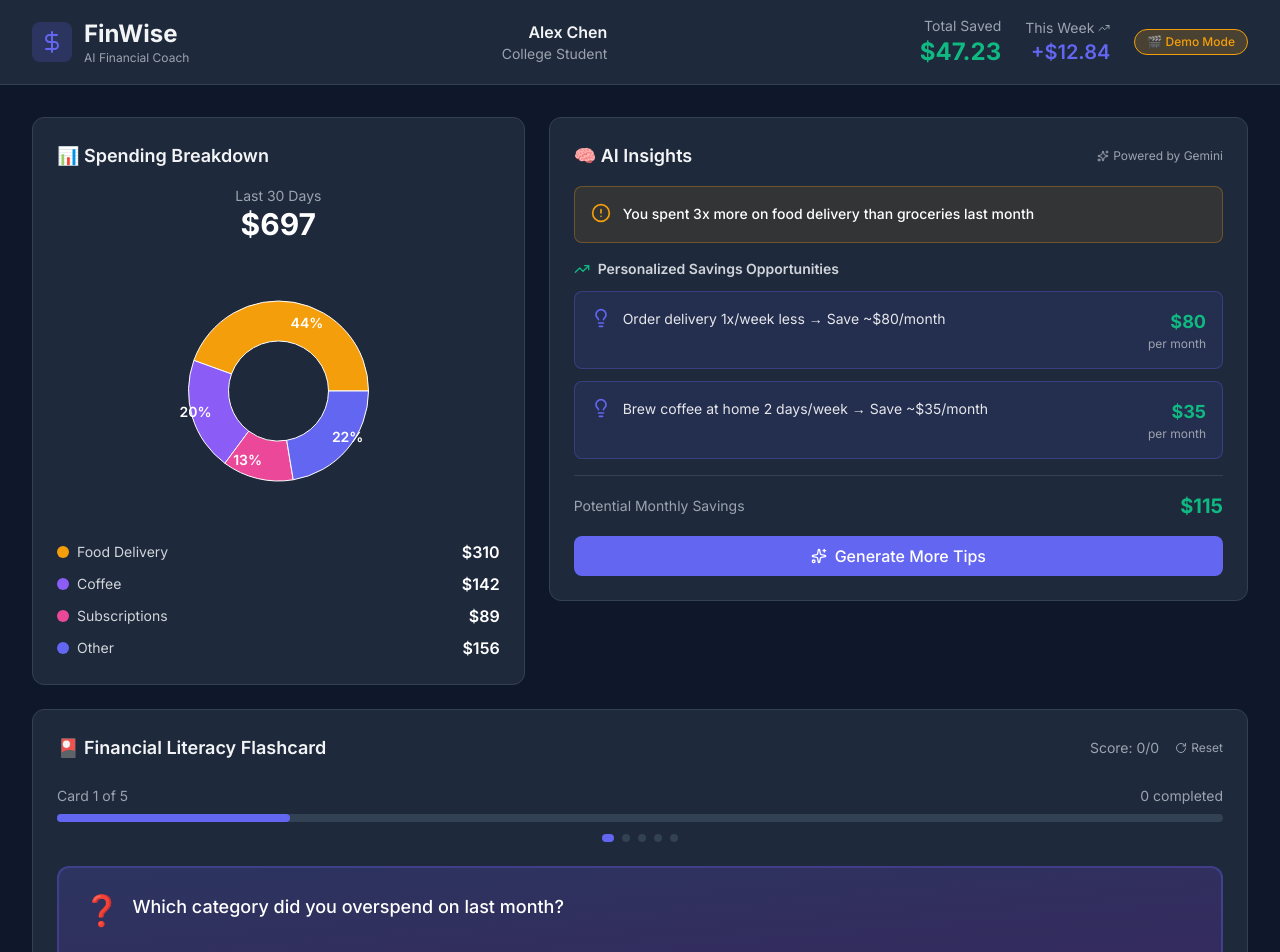
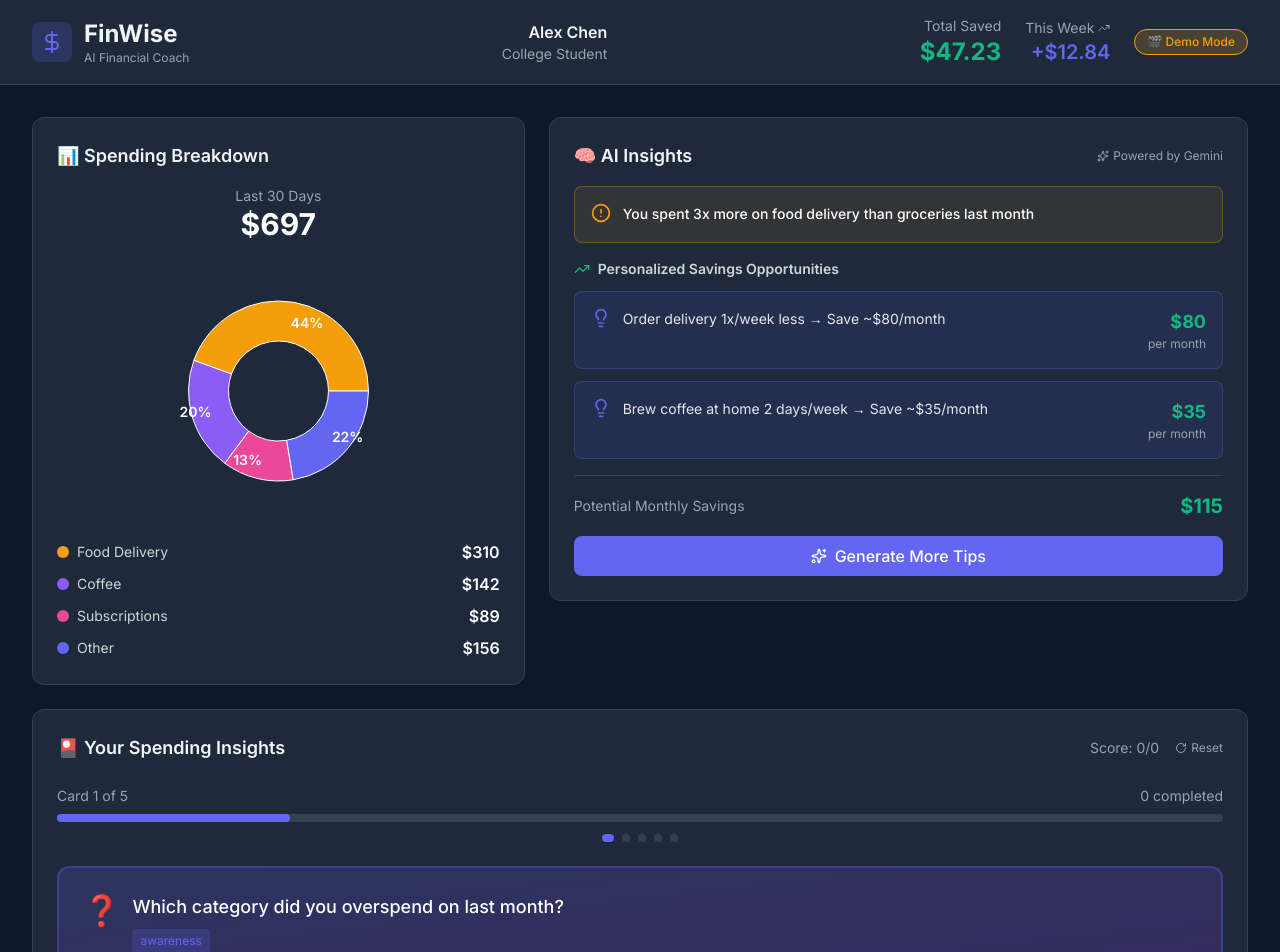
Before and after one commit to pshimanshu/SpareSense, a React (Vite) app in the folder frontend/: page / in a window 1280 px wide. Shown: the top 952 px of the page. Built offline with nearby package versions, Linux system fonts and the light colour scheme.

Commit message:
final touches

```diff
--- /dev/null
+++ b/frontend/src/components/ErrorMessage.jsx
@@ -0,0 +1,18 @@
+import { AlertCircle, RefreshCw } from 'lucide-react';
+
+export default function ErrorMessage({ message, onRetry }) {
+  return (
+    <div className="flex flex-col items-center justify-center p-8">
+      <div className="bg-red-500/10 border border-red-500/30 rounded-full p-4 mb-4">
+        <AlertCircle className="w-8 h-8 text-red-400" />
+      </div>
+      <p className="text-gray-300 text-center mb-4">{message}</p>
+      {onRetry && (
+        <button onClick={onRetry} className="btn-primary flex items-center gap-2">
+          <RefreshCw className="w-4 h-4" />
+          Try Again
+        </button>
+      )}
+    </div>
+  );
+}
--- a/frontend/src/components/Flashcard.jsx
+++ b/frontend/src/components/Flashcard.jsx
@@ -1,13 +1,45 @@
-import { useState } from 'react';
+import { useState, useEffect } from 'react';
 import { RotateCw, Star, ChevronLeft, ChevronRight, CheckCircle, XCircle } from 'lucide-react';
-import { mockFlashcards } from '../data/mockData';
 
-export default function Flashcard() {
+export default function Flashcard({ flashcardsData }) {
   const [currentCardIndex, setCurrentCardIndex] = useState(0);
   const [isFlipped, setIsFlipped] = useState(false);
-  const [cards, setCards] = useState(mockFlashcards);
+  const [cards, setCards] = useState([]);
   const [rating, setRating] = useState(null);
   const [selectedAnswer, setSelectedAnswer] = useState(null);
+
+  // Process flashcards data when it changes
+  useEffect(() => {
+    if (flashcardsData?.flashcards) {
+      let processedCards = flashcardsData.flashcards.map(card => ({
+        ...card,
+        answered: false,
+        userAnswer: null,
+        correctAnswer: card.options.findIndex(opt => opt === card.answer)
+      }));
+
+      // If more than 5 cards, sort by confidence and take top 5
+      if (processedCards.length > 5) {
+        processedCards = processedCards
+          .sort((a, b) => (b.confidence_score || 0) - (a.confidence_score || 0))
+          .slice(0, 5);
+      }
+
+      setCards(processedCards);
+      setCurrentCardIndex(0);
+      setIsFlipped(false);
+      setRating(null);
+      setSelectedAnswer(null);
+    }
+  }, [flashcardsData]);
+
+  if (!cards.length) {
+    return (
+      <div className="card">
+        <p className="text-center text-gray-400">No flashcards available</p>
+      </div>
+    );
+  }
 
   const currentCard = cards[currentCardIndex];
   const progress = ((currentCardIndex + 1) / cards.length) * 100;
@@ -32,7 +64,7 @@ export default function Flashcard() {
       setCurrentCardIndex(currentCardIndex + 1);
       setIsFlipped(false);
       setRating(null);
-      setSelectedAnswer(cards[currentCardIndex + 1].userAnswer);
+      setSelectedAnswer(cards[currentCardIndex + 1].userAnswer || null);
     }
   };
 
@@ -41,7 +73,7 @@ export default function Flashcard() {
       setCurrentCardIndex(currentCardIndex - 1);
       setIsFlipped(false);
       setRating(null);
-      setSelectedAnswer(cards[currentCardIndex - 1].userAnswer);
+      setSelectedAnswer(cards[currentCardIndex - 1].userAnswer || null);
     }
   };
 
@@ -54,7 +86,7 @@ export default function Flashcard() {
     setIsFlipped(false);
     setRating(null);
     setSelectedAnswer(null);
-    setCards(mockFlashcards.map(card => ({ ...card, answered: false, userAnswer: null })));
+    setCards(cards.map(card => ({ ...card, answered: false, userAnswer: null })));
   };
 
   const answeredCount = cards.filter(card => card.answered).length;
@@ -65,7 +97,7 @@ export default function Flashcard() {
   return (
     <div className="card">
       <div className="flex items-center justify-between mb-6">
-        <h2 className="text-lg font-semibold">🎴 Financial Literacy Flashcard</h2>
+        <h2 className="text-lg font-semibold">🎴 Your Spending Insights</h2>
         <div className="flex items-center gap-4">
           <span className="text-sm text-gray-400">
             Score: {correctCount}/{answeredCount}
@@ -100,7 +132,7 @@ export default function Flashcard() {
         <div className="flex items-center justify-center gap-2 mt-3">
           {cards.map((card, index) => (
             <div
-              key={index}
+              key={card.id || index}
               className={`w-2 h-2 rounded-full transition-all ${
                 index === currentCardIndex
                   ? 'bg-primary w-3'
@@ -122,10 +154,21 @@ export default function Flashcard() {
           <div className="space-y-4">
             <div className="bg-gradient-to-br from-primary/20 to-purple-600/20 border-2 border-primary/30 rounded-xl p-6">
               <div className="flex items-start gap-3 mb-4">
-                <div className="text-3xl">❓</div>
-                <p className="text-lg font-medium text-white leading-relaxed flex-1">
-                  {currentCard.question}
-                </p>
+                <div className="text-3xl">
+                  {currentCard.type === 'true_false' ? '🤔' :
+                   currentCard.type === 'guess_the_number' ? '💰' :
+                   currentCard.type === 'reflection' ? '💭' : '❓'}
+                </div>
+                <div className="flex-1">
+                  <p className="text-lg font-medium text-white leading-relaxed">
+                    {currentCard.question}
+                  </p>
+                  {currentCard.skill && (
+                    <span className="inline-block mt-2 text-xs bg-primary/20 text-primary px-2 py-1 rounded">
+                      {currentCard.skill.replace('_', ' ')}
+                    </span>
+                  )}
+                </div>
               </div>
             </div>
 
@@ -160,23 +203,26 @@ export default function Flashcard() {
         ) : (
           // Answer Side
           <div className={`p-6 rounded-xl border-2 ${
-            isCorrect
+            isCorrect || currentCard.type === 'reflection'
               ? 'bg-gradient-to-br from-success/20 to-emerald-600/20 border-success/30'
               : 'bg-gradient-to-br from-red-500/20 to-red-600/20 border-red-500/30'
           }`}>
             <div className="flex items-start gap-3 mb-4">
               <div className="text-3xl">
-                {isCorrect ? '✅' : '❌'}
+                {currentCard.type === 'reflection' ? '💡' : isCorrect ? '✅' : '❌'}
               </div>
               <div className="flex-1">
                 <h3 className={`text-xl font-bold mb-2 ${
-                  isCorrect ? 'text-success' : 'text-red-400'
+                  isCorrect || currentCard.type === 'reflection' ? 'text-success' : 'text-red-400'
                 }`}>
-                  {isCorrect ? 'Correct!' : 'Not quite!'}
+                  {currentCard.type === 'reflection' ? 'Great choice!' :
+                   isCorrect ? 'Correct!' : 'Not quite!'}
                 </h3>
-                <p className="text-white mb-3">
-                  The correct answer is: <span className="font-bold">{currentCard.options[currentCard.correctAnswer]}</span>
-                </p>
+                {currentCard.type !== 'reflection' && (
+                  <p className="text-white mb-3">
+                    The correct answer is: <span className="font-bold">{currentCard.options[currentCard.correctAnswer]}</span>
+                  </p>
+                )}
                 <p className="text-gray-300 leading-relaxed">
                   {currentCard.explanation}
                 </p>
--- /dev/null
+++ b/frontend/src/components/LoadingSpinner.jsx
@@ -0,0 +1,11 @@
+export default function LoadingSpinner({ message = "Loading..." }) {
+  return (
+    <div className="flex flex-col items-center justify-center p-8">
+      <div className="relative w-16 h-16 mb-4">
+        <div className="absolute inset-0 border-4 border-primary/20 rounded-full"></div>
+        <div className="absolute inset-0 border-4 border-primary border-t-transparent rounded-full animate-spin"></div>
+      </div>
+      <p className="text-gray-400 text-sm">{message}</p>
+    </div>
+  );
+}
--- a/frontend/src/data/mockData.js
+++ b/frontend/src/data/mockData.js
@@ -40,9 +40,12 @@ export const mockAIInsights = [
   }
 ];
 
-export const mockFlashcards = [
+export const mockFlashcards = {
+  flashcards: [
     {
-    id: 1,
+      id: "card_1",
+      type: "multiple_choice",
+      skill: "awareness",
       question: "Which category did you overspend on last month?",
       options: [
         "Coffee",
@@ -50,13 +53,20 @@ export const mockFlashcards = [
         "Subscriptions",
         "Groceries"
       ],
-    correctAnswer: 1, // Index of correct answer (Food Delivery)
+      answer: "Food Delivery",
       explanation: "Food Delivery ($310) - that's 44% of your discretionary spending!",
-    answered: false,
-    userAnswer: null
+      difficulty: "easy",
+      confidence_score: 0.92,
+      data: {
+        category: "Food Delivery",
+        amount: 310,
+        percentage: 44
+      }
     },
     {
-    id: 2,
+      id: "card_2",
+      type: "guess_the_number",
+      skill: "prediction",
       question: "If you cut coffee spending by 20%, how much would you save per month?",
       options: [
         "$15",
@@ -64,25 +74,40 @@ export const mockFlashcards = [
         "$35",
         "$42"
       ],
-    correctAnswer: 1, // $28
+      answer: "$28",
       explanation: "About $28/month or $336/year! Your current coffee spending is $142/month.",
-    answered: false,
-    userAnswer: null
+      difficulty: "medium",
+      confidence_score: 0.88,
+      data: {
+        category: "Coffee",
+        current_amount: 142,
+        savings_monthly: 28,
+        savings_yearly: 336
+      }
     },
     {
-    id: 3,
+      id: "card_3",
+      type: "true_false",
+      skill: "habit_reinforcement",
       question: "True or False: Subscriptions are your #1 silent expense",
       options: [
         "True",
         "False"
       ],
-    correctAnswer: 1, // False
+      answer: "False",
       explanation: "False! Food delivery costs you 3.5x more than all subscriptions combined.",
-    answered: false,
-    userAnswer: null
+      difficulty: "easy",
+      confidence_score: 0.95,
+      data: {
+        category: "Subscriptions",
+        amount: 89,
+        comparison: "Food delivery is 3.5x more"
+      }
     },
     {
-    id: 4,
+      id: "card_4",
+      type: "multiple_choice",
+      skill: "awareness",
       question: "How much did micro-roundups save you this week?",
       options: [
         "$5.50",
@@ -90,13 +115,20 @@ export const mockFlashcards = [
         "$12.84",
         "$15.20"
       ],
-    correctAnswer: 2, // $12.84
+      answer: "$12.84",
       explanation: "$12.84 - completely invisible savings without you even noticing!",
-    answered: false,
-    userAnswer: null
+      difficulty: "medium",
+      confidence_score: 0.85,
+      data: {
+        feature: "micro-roundups",
+        amount: 12.84,
+        period: "week"
+      }
     },
     {
-    id: 5,
+      id: "card_5",
+      type: "reflection",
+      skill: "commitment",
       question: "What's the best first step to save money this week?",
       options: [
         "Cancel all subscriptions",
@@ -104,9 +136,24 @@ export const mockFlashcards = [
         "Stop buying coffee completely",
         "Switch banks"
       ],
-    correctAnswer: 1, // Cook at home twice
+      answer: "Cook at home twice instead of ordering",
       explanation: "Try cooking at home twice instead of ordering delivery. Start small and build sustainable habits!",
-    answered: false,
-    userAnswer: null
+      difficulty: "easy",
+      confidence_score: 0.90,
+      data: {
+        recommendation: "Cook at home",
+        impact: "Start small, build habits",
+        potential_savings: 40
       }
-];
+    }
+  ],
+  meta: {
+    generated_by: "mock_data",
+    fallback_used: false,
+    total_cards: 5,
+    user_spending_period: "last_month"
+  }
+};
+
+// For backwards compatibility, export just the flashcards array if needed
+export const mockFlashcardsArray = mockFlashcards.flashcards;
--- a/frontend/src/pages/Dashboard.jsx
+++ b/frontend/src/pages/Dashboard.jsx
@@ -3,6 +3,7 @@ import Header from '../components/Header';
 import SpendingChart from '../components/SpendingChart';
 import AIInsights from '../components/AIInsights';
 import Flashcard from '../components/Flashcard';
+import { mockFlashcards } from '../data/mockData';
 import SavingsMeter from '../components/SavingsMeter';
 import { mockUser } from '../data/mockData';
 
@@ -31,7 +32,7 @@ export default function Dashboard() {
 
           {/* Flashcard */}
           <div className="col-span-12">
-            <Flashcard />
+            <Flashcard flashcardsData={mockFlashcards} />
           </div>
 
           {/* Microsavings Meter - Now functional! */}
```
Also changed, not shown: frontend/src/services/api.js (added, +203 -0 lines). Lines whose indentation alone changed are shown as unchanged.
